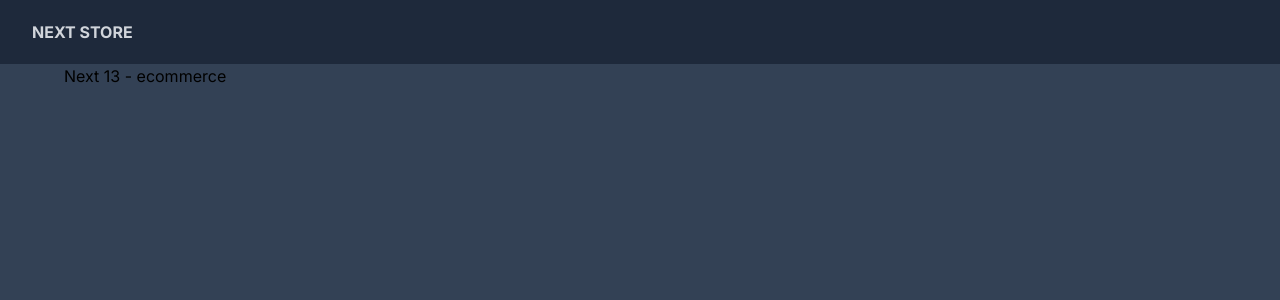
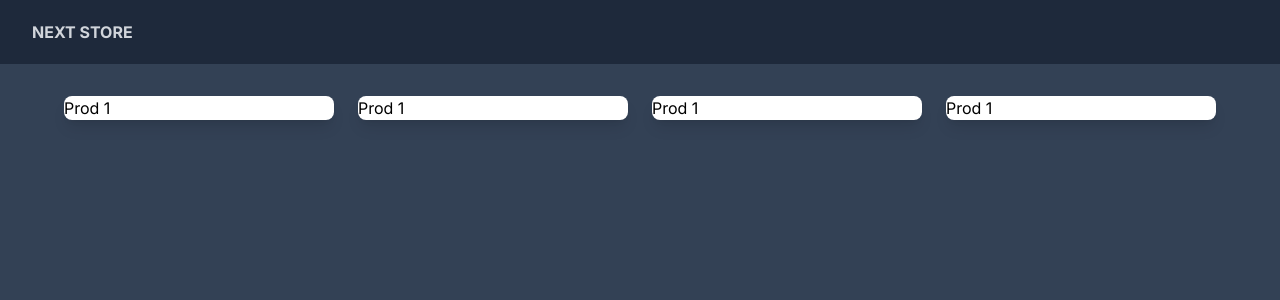
Before and after one commit to markilha/next-ecommerce, a Next.js app: page / in a window 1280 px wide. Shown: the top 300 px of the page. Built offline with nearby package versions, Linux system fonts and the light colour scheme.

Commit message:
Lista de produtos part 1

```diff
--- a/src/app/page.tsx
+++ b/src/app/page.tsx
@@ -2,8 +2,23 @@
 
 export default function Home() {
   return (
-  <div>
-    <h1>Next 13 - ecommerce</h1>
+  <div className='max-w-7xl mx-auto pt-8 px-8 xl:px-0'>
+    <div className='grid grid-cols-1 sm:grid-cols-2 md:grid-cols-3 lg:grid-cols-4 gap-10 xl:gap-6'>
+      <div className='bg-white rounded-lg shadow-lg overflow-hidden'>
+        Prod 1
+      </div>
+      <div className='bg-white rounded-lg shadow-lg overflow-hidden'>
+        Prod 1
+      </div>
+      <div className='bg-white rounded-lg shadow-lg overflow-hidden'>
+        Prod 1
+      </div>
+      <div className='bg-white rounded-lg shadow-lg overflow-hidden'>
+        Prod 1
+      </div>
+
+
+    </div>
   </div>
   )
 }
```
